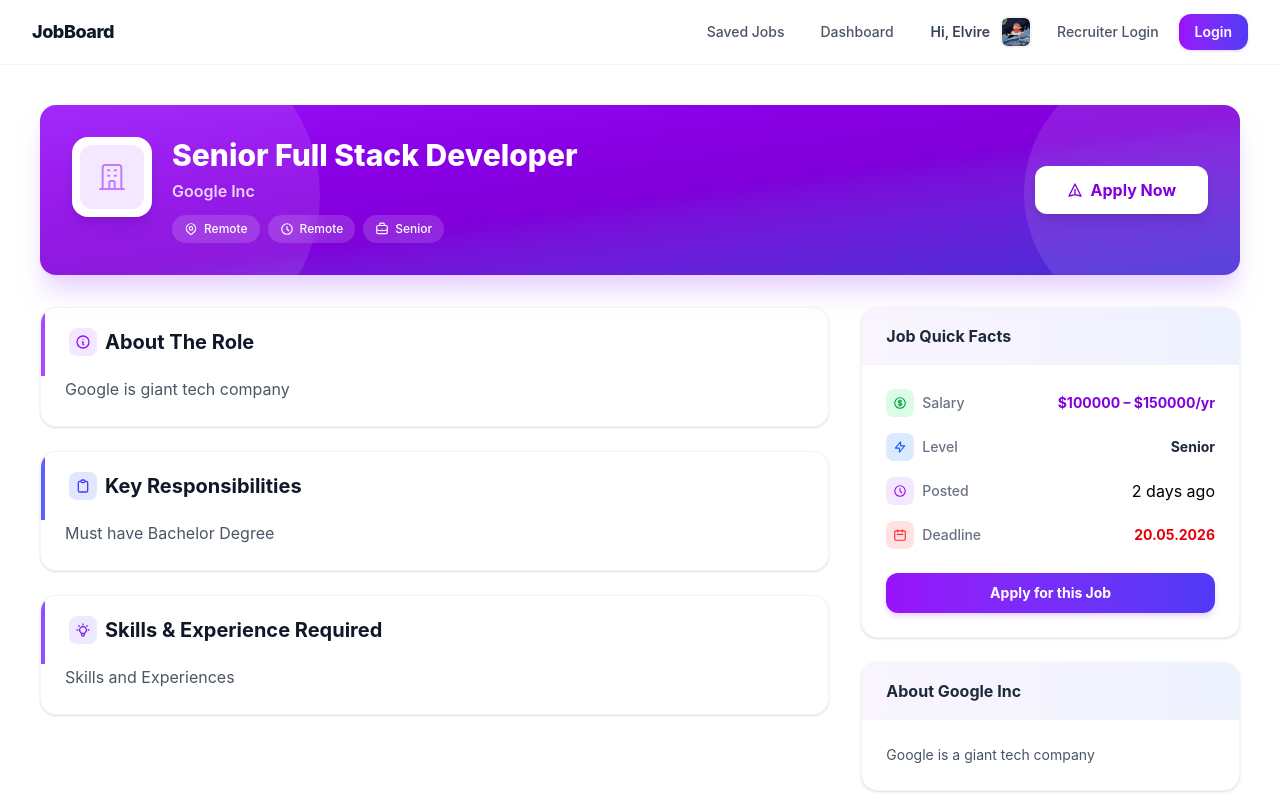
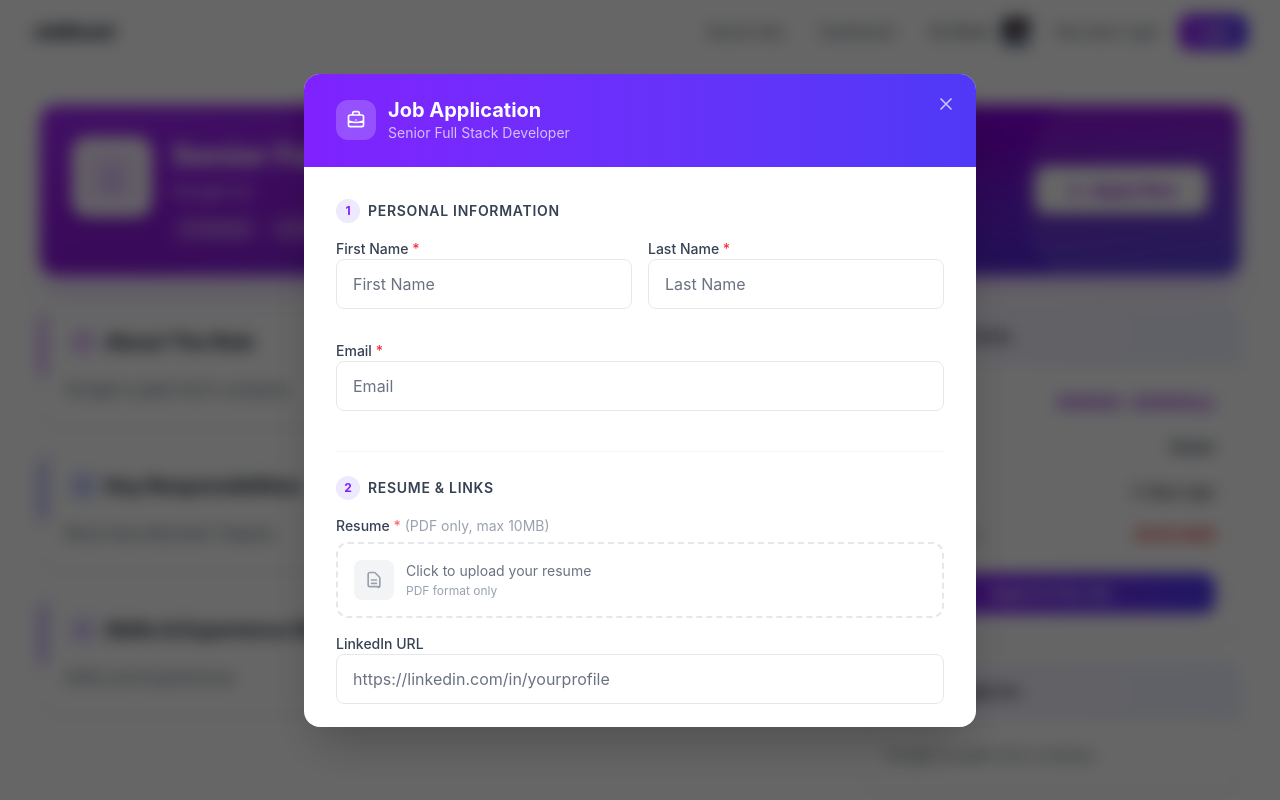
Before and after one commit to elviredev/job-portal-frontend, a React (Vite) app: page /jobDetails in a window 1280 px wide. Both pictures are taken after a click on the button "Apply Now". Shown: the top 800 px of the page. Built offline with nearby package versions, Linux system fonts and the light colour scheme; the HTML template or start-up script is replaced by a standard one.

Commit message:
🐶 Mise en place de la modale ApplyJobModal.

```diff
--- /dev/null
+++ b/src/components/ApplyJobModal.jsx
@@ -0,0 +1,131 @@
+import { TextInput } from "."
+
+
+const ApplyJobModal = ({ isOpen, onClose }) => {
+
+  // permet de fermer la modal sinon toujours affichée à cause de "fixed inset-0"
+  if (!isOpen) return null
+
+  return (
+    <div className="fixed inset-0 bg-black/60 backdrop-blur-sm flex justify-center items-center z-50 p-4">
+      <div className="bg-white rounded-2xl shadow-2xl w-full max-w-2xl overflow-hidden">
+
+        {/* Header */}
+        <div className="bg-linear-to-r from-violet-600 to-indigo-600 px-8 py-6 relative">
+          <button
+            onClick={onClose}
+            className="absolute top-4 right-4 text-white/70 hover:text-white transition p-1 rounded-lg hover:bg-white/10"
+          >
+            <svg className="w-5 h-5" fill="none" stroke="currentColor" viewBox="0 0 24 24">
+              <path strokeLinecap="round" strokeLinejoin="round" strokeWidth={2} d="M6 18L18 6M6 6l12 12" />
+            </svg>
+          </button>
+          <div className="flex items-center gap-3">
+            <div className="w-10 h-10 bg-white/20 rounded-xl flex items-center justify-center">
+              <svg className="w-5 h-5 text-white" fill="none" stroke="currentColor" viewBox="0 0 24 24">
+                <path strokeLinecap="round" strokeLinejoin="round" strokeWidth={2} d="M21 13.255A23.931 23.931 0 0112 15c-3.183 0-6.22-.62-9-1.745M16 6V4a2 2 0 00-2-2h-4a2 2 0 00-2 2v2m4 6h.01M5 20h14a2 2 0 002-2V8a2 2 0 00-2-2H5a2 2 0 00-2 2v10a2 2 0 002 2z" />
+              </svg>
+            </div>
+            <div>
+              <h2 className="text-white font-bold text-xl leading-tight">Job Application</h2>
+              <p className="text-white/70 text-sm truncate max-w-xs">Senior Full Stack Developer</p>
+            </div>
+          </div>
+        </div>
+
+        {/* Body */}
+        <div className="p-8 overflow-y-auto max-h-[70vh]">
+          <form className="space-y-6">
+
+            {/* Personal Info */}
+            <div>
+              <div className="flex items-center gap-2 mb-4">
+                <span className="w-6 h-6 bg-violet-100 text-violet-600 rounded-full flex items-center justify-center text-xs font-bold">1</span>
+                <h3 className="text-sm font-semibold text-gray-700 uppercase tracking-wider">Personal Information</h3>
+              </div>
+              <div className="grid grid-cols-1 md:grid-cols-2 gap-4">
+                <TextInput
+                  label='First Name'
+                  name='first_name'
+                  placeholder="First Name"
+                  required
+                />
+
+                <TextInput
+                  label='Last Name'
+                  name='last_name'
+                  placeholder="Last Name"
+                  required
+                />
+
+                <div className="md:col-span-2">
+                  <TextInput
+                    label='Email'
+                    name='email'
+                    type="email"
+                    placeholder="Email"
+                    required
+                  />
+                </div>
+              </div>
+            </div>
+
+            {/* Divider */}
+            <div className="border-t border-gray-100" />
+
+            {/* Resume & Links */}
+            <div>
+              <div className="flex items-center gap-2 mb-4">
+                <span className="w-6 h-6 bg-violet-100 text-violet-600 rounded-full flex items-center justify-center text-xs font-bold">2</span>
+                <h3 className="text-sm font-semibold text-gray-700 uppercase tracking-wider">Resume & Links</h3>
+              </div>
+
+              {/* Custom file upload */}
+              <div class="mb-4">
+                <label class="block text-sm font-medium text-gray-700 mb-1.5">
+                  Resume <span class="text-red-400">*</span>
+                  <span class="text-gray-400 font-normal ml-1">(PDF only, max 10MB)</span>
+                </label>
+
+                <label class="flex items-center gap-3 border-2 border-dashed border-gray-200 hover:border-violet-300 hover:bg-gray-50 rounded-xl p-4 cursor-pointer transition">
+                  <div class="w-10 h-10 bg-gray-100 rounded-lg flex items-center justify-center shrink-0">
+                    <svg class="w-5 h-5 text-gray-400" fill="none" stroke="currentColor" viewBox="0 0 24 24">
+                      <path stroke-linecap="round" stroke-linejoin="round" stroke-width="2" d="M9 12h6m-6 4h6m2 4H7a2 2 0 01-2-2V5a2 2 0 012-2h5.586a1 1 0 01.707.293l5.414 5.414a1 1 0 01.293.707V19a2 2 0 01-2 2z" />
+                    </svg>
+                  </div>
+                  <div class="min-w-0 flex-1">
+                    <p class="text-sm text-gray-500">Click to upload your resume</p>
+                    <p class="text-xs text-gray-400 mt-0.5">PDF format only</p>
+                  </div>
+                  <input type="file" name="resume" accept=".pdf" class="hidden" />
+                </label>
+              </div>
+
+              <TextInput
+                label='LinkedIn URL'
+                name='linkedin'
+                type="url"
+                placeholder="https://linkedin.com/in/yourprofile"
+              />
+
+            </div>
+
+            {/* Submit */}
+            <button
+              type="submit"
+              className="w-full py-3.5 bg-linear-to-r from-violet-600 to-indigo-600 text-white font-semibold rounded-xl hover:from-violet-700 hover:to-indigo-700 transition shadow-lg shadow-violet-200 flex items-center justify-center gap-2"
+            >
+              <svg className="w-4 h-4" fill="none" stroke="currentColor" viewBox="0 0 24 24">
+                <path strokeLinecap="round" strokeLinejoin="round" strokeWidth={2} d="M12 19l9 2-9-18-9 18 9-2zm0 0v-8" />
+              </svg>
+              Submit Application
+            </button>
+
+          </form>
+        </div>
+      </div>
+    </div>
+  )
+}
+
+export default ApplyJobModal
--- a/src/components/index.js
+++ b/src/components/index.js
@@ -8,3 +8,4 @@
 export { default as SelectInput } from "./inputs/SelectInput"
 export { default as TextAreaInput } from "./inputs/TextAreaInput"
 export { default as TextInput } from "./inputs/TextInput"
+export { default as ApplyJobModal } from "./ApplyJobModal"
--- a/src/pages/JobDetails.jsx
+++ b/src/pages/JobDetails.jsx
@@ -1,7 +1,14 @@
+import { ApplyJobModal, Footer } from "@/components"
+import { useState } from "react"
 
 
 const JobDetails = () => {
+
+   const [showModal, setShowModal] = useState(false)
+
+
    return (
+      <>
          <div className="min-h-screen bg-white">
             <div className="container mx-auto px-4 py-8 lg:px-10 lg:py-10 max-w-7xl">
 
@@ -58,6 +65,7 @@
                      {/* Right — Apply button */}
                      <div className="shrink-0 w-full lg:w-auto">
                         <button
+                           onClick={() => setShowModal(true)}
                            className="w-full lg:w-auto px-8 py-3 bg-white text-purple-700 font-bold rounded-xl shadow-lg hover:shadow-xl hover:bg-purple-50 transition-all duration-200 transform hover:scale-105 flex items-center justify-center gap-2"
                         >
                            <svg className="w-4 h-4" fill="none" stroke="currentColor" viewBox="0 0 24 24">
@@ -214,6 +222,14 @@
                </div>
             </div>
          </div>
+
+         <ApplyJobModal
+            isOpen = {showModal}
+            onClose = {() => setShowModal(false)}
+         />
+
+         <Footer />
+      </>
    )
 }
 
```
Also changed, not shown: 1 other file (tests, documents, lock files or other folders). Lines whose indentation alone changed are shown as unchanged.
